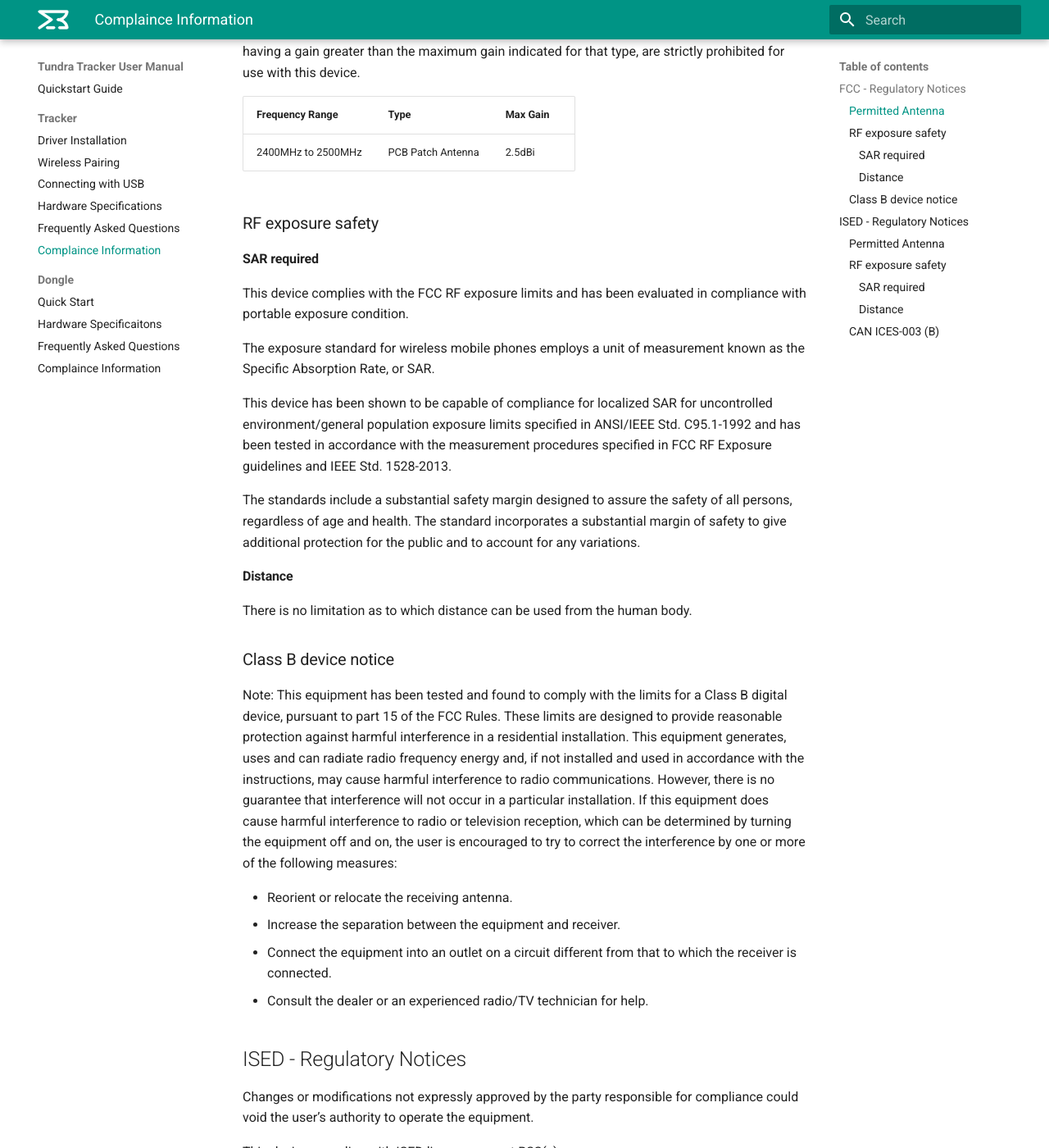
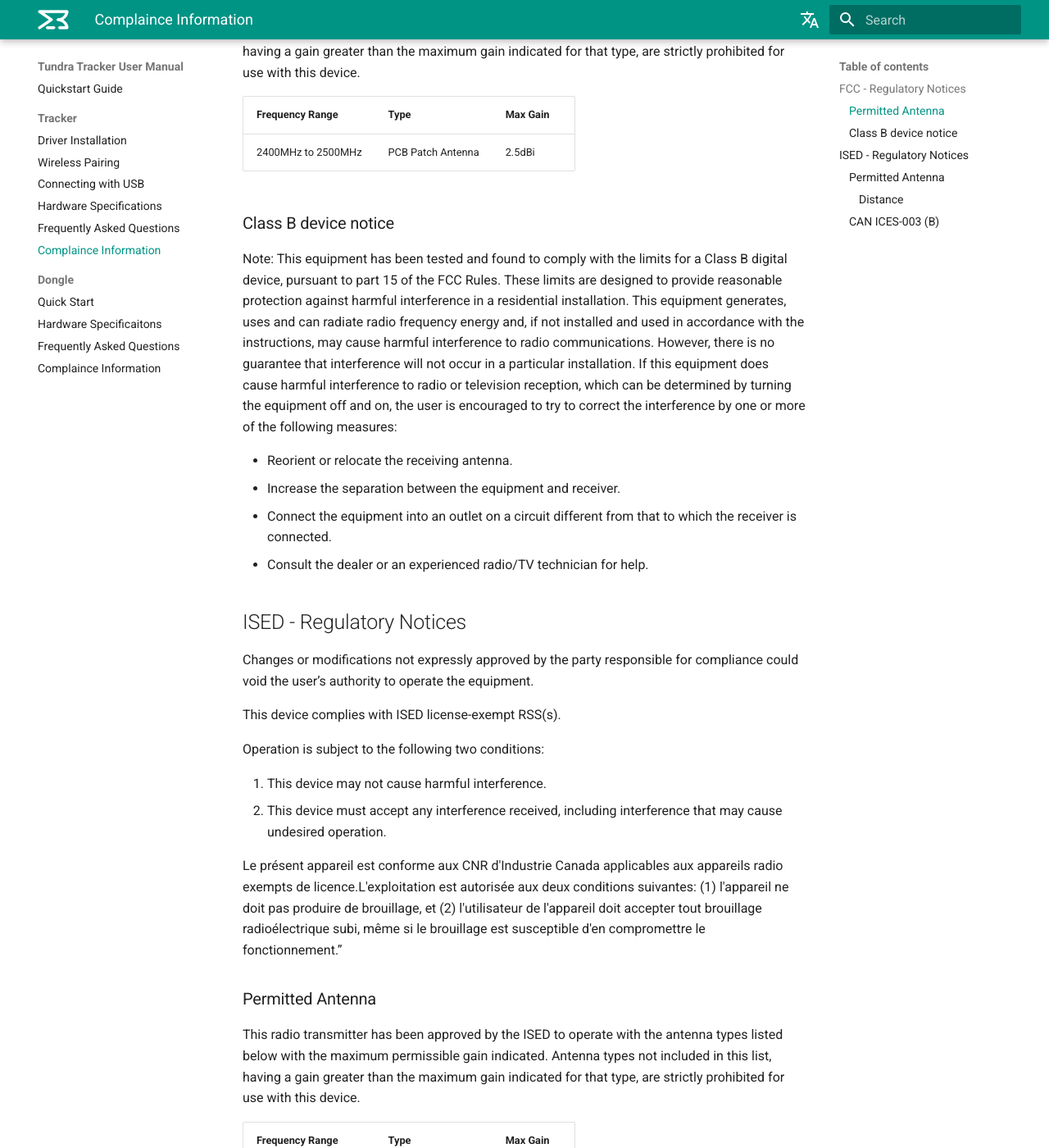
Before and after one commit to tundra-labs/tundra-tracker-docs, an MkDocs documentation site: the page built from docs/tracker_compliance.md, in a window 1280 px wide and 1400 px high, scrolled down 1161 px. Shown: the whole window at 82% size. Built offline with MkDocs 1.6.1 and Material for MkDocs 9.7.7, drawn with Linux system fonts in a browser that asks for light colours; comment, search, counter and statistics services are not loaded; some of the changed text lies outside the part shown.

```diff
--- a/docs/tracker_compliance.md
+++ b/docs/tracker_compliance.md
@@ -32,22 +32,6 @@ This radio transmitter has been approved by the FCC to operate with the antenna
 | ------------------ | ----------------- | -------- |
 | 2400MHz to 2500MHz | PCB Patch Antenna | 2.5dBi   |
 
-### RF exposure safety
-
-#### SAR required
-
-This device complies with the FCC RF exposure limits and has been evaluated in compliance with portable exposure condition.
-
-The exposure standard for wireless mobile phones employs a unit of measurement known as the Specific Absorption Rate, or SAR.
-
-This device has been shown to be capable of compliance for localized SAR for uncontrolled environment/general population exposure limits specified in ANSI/IEEE Std. C95.1-1992 and has been tested in accordance with the measurement procedures specified in FCC RF Exposure guidelines and IEEE Std. 1528-2013.
-
-The standards include a substantial safety margin designed to assure the safety of all persons, regardless of age and health. The standard incorporates a substantial margin of safety to give additional protection for the public and to account for any variations.
-
-####  Distance
-
-There is no limitation as to which distance can be used from the human body.
-
 ### Class B device notice
 
 Note: This equipment has been tested and found to comply with the limits for a Class B digital device, pursuant to part 15 of the FCC Rules. These limits are designed to provide reasonable protection against harmful interference in a residential installation. This equipment generates, uses and can radiate radio frequency energy and, if not installed and used in accordance with the instructions, may cause harmful interference to radio communications. However, there is no guarantee that interference will not occur in a particular installation. If this equipment does cause harmful interference to radio or television reception, which can be determined by turning the equipment off and on, the user is encouraged to try to correct the interference by one or more of the following measures:
@@ -68,6 +52,8 @@ Operation is subject to the following two conditions:
 1. This device may not cause harmful interference.
 2. This device must accept any interference received, including interference that may cause undesired operation.
 
+Le présent appareil est conforme aux CNR d'Industrie Canada applicables aux appareils radio exempts de licence.L'exploitation est autorisée aux deux conditions suivantes: (1) l'appareil ne doit pas produire de brouillage, et (2) l'utilisateur de l'appareil doit accepter tout brouillage radioélectrique subi, même si le brouillage est susceptible d'en compromettre le fonctionnement.”
+
 ### Permitted Antenna
 
 This radio transmitter has been approved by the ISED to operate with the antenna types listed below with the maximum permissible gain indicated. Antenna types not included in this list, having a gain greater than the maximum gain indicated for that type, are strictly prohibited for use with this device.
@@ -76,18 +62,6 @@ This radio transmitter has been approved by the ISED to operate with the antenna
 | ------------------ | ----------------- | -------- |
 | 2400MHz to 2500MHz | PCB Patch Antenna | 2.5dBi   |
 
-### RF exposure safety
-
-#### SAR required
-
-This device complies with the ISED RF exposure limits and has been evaluated in compliance with portable exposure condition.
-
-The exposure standard for wireless mobile phones employs a unit of measurement known as the Specific Absorption Rate, or SAR.
-
-This device has been shown to be capable of compliance for localized SAR for uncontrolled environment/general population exposure limits specified in ANSI/IEEE Std. C95.1-1992 and has been tested in accordance with the measurement procedures specified in ISED RSS-102 and IEEE Std. 1528-2013.
-
-The standards include a substantial safety margin designed to assure the safety of all persons, regardless of age and health. The standard incorporates a substantial margin of safety to give additional protection for the public and to account for any variations.
-
 ####  Distance
 
 There is no limitation as to which distance can be used from the human body.
--- a/mkdocs.yml
+++ b/mkdocs.yml
@@ -8,6 +8,38 @@ theme:
   logo: assets/logo.svg
   palette:
     primary: teal
+extra:
+  alternate:
+    # Switch to English
+    - name: English
+      link: <your-site>/en/
+      lang: en
+
+    # Switch to Japanese
+    - name: 日本語
+      link: <your-site>/jp/
+      lang: jp
+
+plugins:
+  - search
+  - print-site:
+      add_to_navigation: true
+      print_page_title: 'Print Site'
+      add_print_site_banner: false
+      # Table of contents
+      add_table_of_contents: true
+      toc_title: 'Table of Contents'
+      toc_depth: 6
+      # Content-related
+      add_full_urls: false
+      enumerate_headings: true
+      enumerate_figures: true
+      add_cover_page: true
+      cover_page_template: ""
+      path_to_pdf: ""
+      enabled: true
+      exclude:
+
 nav:
   - 'index.md'
   - Tracker:
```
Also changed, not shown: docs/dongle_compliance.md (+8 -8 lines).
